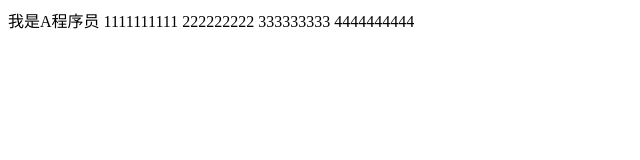
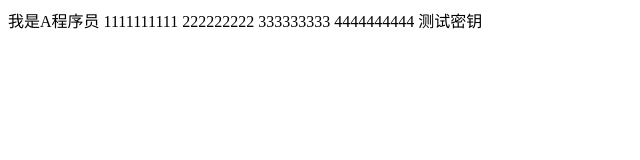
Before and after one commit to pengfan-it/git-demo, a plain HTML site: page index.html in a window 1280 px wide. Shown: the whole page, without its empty margins (0-640 px from the left). Drawn offline with Linux system fonts and the light colour scheme.

Commit message:
程序员A测试密钥

```diff
--- a/index.html
+++ b/index.html
@@ -8,7 +8,7 @@
 </head>
 
 <body>
-    我是A程序员 1111111111 222222222 333333333 4444444444
+    我是A程序员 1111111111 222222222 333333333 4444444444 测试密钥
 </body>
 
 </html>
```
